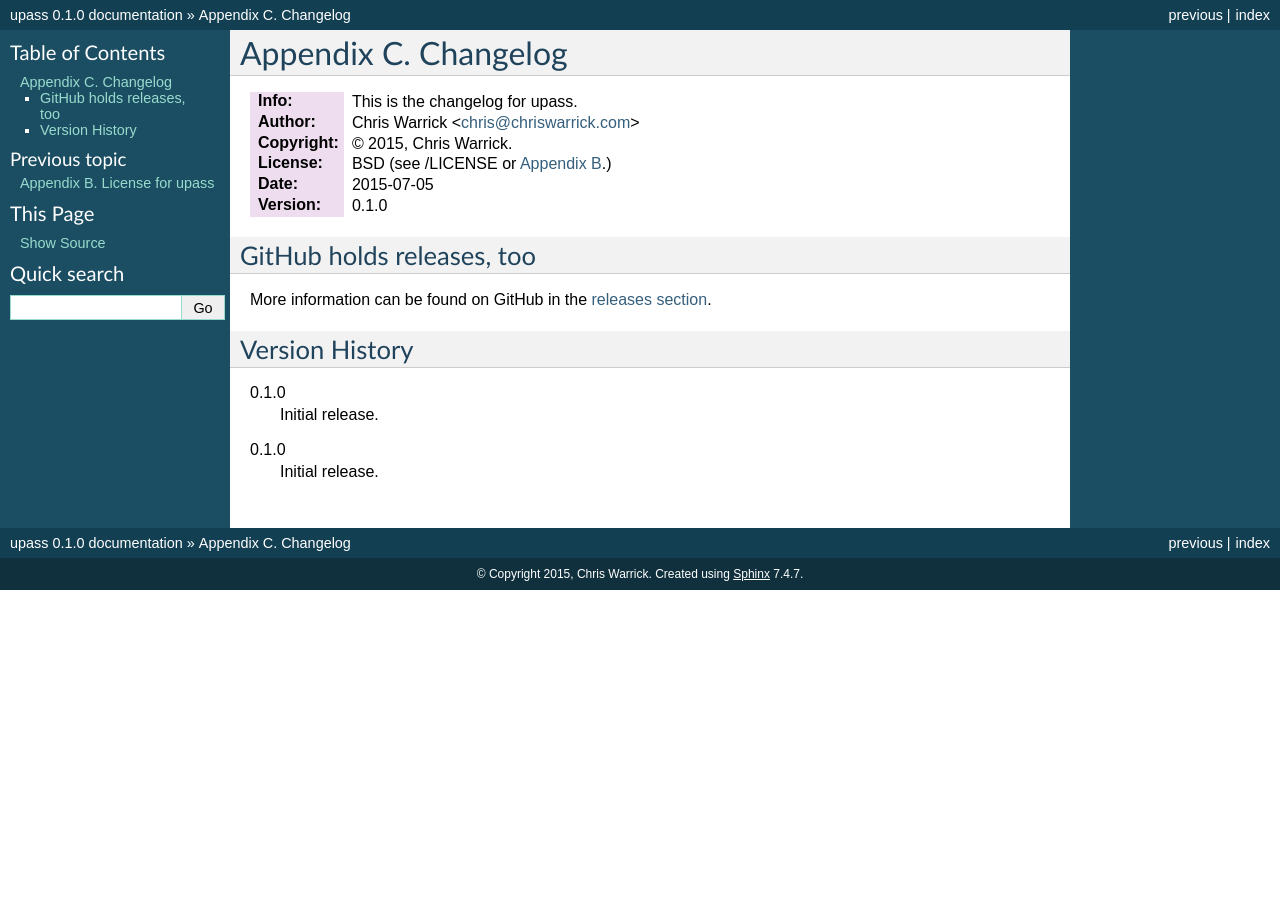
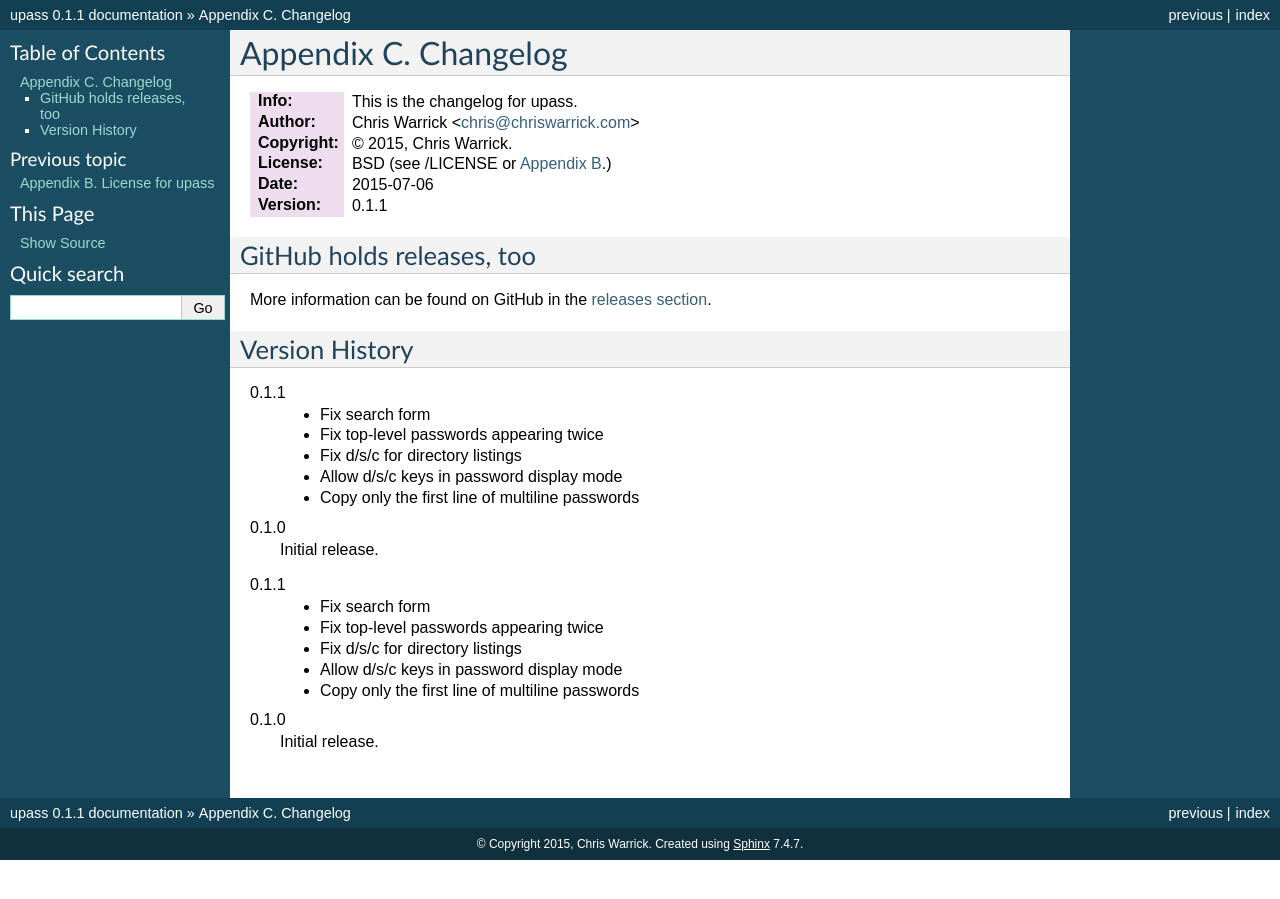
Before and after one commit to Kwpolska/upass, a Sphinx documentation site: the page built from docs/CHANGELOG.rst, in a window 1280 px wide. Built offline with Sphinx 7.4.7, drawn with Linux system fonts in a browser that asks for light colours.

Commit message:
v0.1.1: bugfixes galore
Signed-off-by: Chris Warrick <kwpolska@gmail.com>

```diff
--- a/CONTRIBUTING.rst
+++ b/CONTRIBUTING.rst
@@ -5,8 +5,8 @@ Appendix A. Contribution rules
 :Author: Chris Warrick <chris@chriswarrick.com>
 :Copyright: © 2015, Chris Warrick.
 :License: BSD (see /LICENSE or :doc:`Appendix B <LICENSE>`.)
-:Date: 2015-07-05
-:Version: 0.1.0
+:Date: 2015-07-06
+:Version: 0.1.1
 
 .. index:: contributing
 
--- a/README.rst
+++ b/README.rst
@@ -4,8 +4,8 @@ upass.  Console UI for pass.
 :Info: This is the README file for upass.
 :Author: Chris Warrick <chris@chriswarrick.com>
 :Copyright: © 2015, Chris Warrick.
-:Date: 2015-07-05
-:Version: 0.1.0
+:Date: 2015-07-06
+:Version: 0.1.1
 
 INSTALLATION
 ------------
--- a/docs/CHANGELOG.rst
+++ b/docs/CHANGELOG.rst
@@ -5,8 +5,8 @@ Appendix C. Changelog
 :Author: Chris Warrick <chris@chriswarrick.com>
 :Copyright: © 2015, Chris Warrick.
 :License: BSD (see /LICENSE or :doc:`Appendix B <LICENSE>`.)
-:Date: 2015-07-05
-:Version: 0.1.0
+:Date: 2015-07-06
+:Version: 0.1.1
 
 .. index:: CHANGELOG
 
@@ -19,8 +19,22 @@ More information can be found on GitHub in the `releases section
 Version History
 ===============
 
+0.1.1
+    * Fix search form
+    * Fix top-level passwords appearing twice
+    * Fix d/s/c for directory listings
+    * Allow d/s/c keys in password display mode
+    * Copy only the first line of multiline passwords
+
 0.1.0
     Initial release.
 
+0.1.1
+    * Fix search form
+    * Fix top-level passwords appearing twice
+    * Fix d/s/c for directory listings
+    * Allow d/s/c keys in password display mode
+    * Copy only the first line of multiline passwords
+
 0.1.0
     Initial release.
--- a/docs/CONTRIBUTING.rst
+++ b/docs/CONTRIBUTING.rst
@@ -5,8 +5,8 @@ Appendix A. Contribution rules
 :Author: Chris Warrick <chris@chriswarrick.com>
 :Copyright: © 2015, Chris Warrick.
 :License: BSD (see /LICENSE or :doc:`Appendix B <LICENSE>`.)
-:Date: 2015-07-05
-:Version: 0.1.0
+:Date: 2015-07-06
+:Version: 0.1.1
 
 .. index:: contributing
 
--- a/docs/LICENSE.rst
+++ b/docs/LICENSE.rst
@@ -5,8 +5,8 @@ Appendix B. License for upass
 :Author: Chris Warrick <chris@chriswarrick.com>
 :Copyright: © 2015, Chris Warrick.
 :License: BSD (see /LICENSE or :doc:`Appendix B <LICENSE>`.)
-:Date: 2015-07-05
-:Version: 0.1.0
+:Date: 2015-07-06
+:Version: 0.1.1
 
 .. index:: LICENSE
 
--- a/docs/README.rst
+++ b/docs/README.rst
@@ -4,8 +4,8 @@ upass.  Console UI for pass.
 :Info: This is the README file for upass.
 :Author: Chris Warrick <chris@chriswarrick.com>
 :Copyright: © 2015, Chris Warrick.
-:Date: 2015-07-05
-:Version: 0.1.0
+:Date: 2015-07-06
+:Version: 0.1.1
 
 INSTALLATION
 ------------
--- a/docs/conf.py
+++ b/docs/conf.py
@@ -48,9 +48,9 @@ copyright = u'2015, Chris Warrick'
 # built documents.
 #
 # The short X.Y version.
-version = '0.1.0'
+version = '0.1.1'
 # The full version, including alpha/beta/rc tags.
-release = '0.1.0'
+release = '0.1.1'
 
 # The language for content autogenerated by Sphinx. Refer to documentation
 # for a list of supported languages.
--- a/setup.py
+++ b/setup.py
@@ -21,7 +21,7 @@ class PyTest(TestCommand):
         sys.exit(errno)
 
 setup(name='upass',
-      version='0.1.0',
+      version='0.1.1',
       description='Console UI for pass.',
       keywords='upass',
       author='Chris Warrick',
--- a/upass/__init__.py
+++ b/upass/__init__.py
@@ -1,5 +1,5 @@
 # -*- encoding: utf-8 -*-
-# upass v0.1.0
+# upass v0.1.1
 # Console UI for pass.
 # Copyright © 2015, Chris Warrick.
 # All rights reserved.
@@ -40,7 +40,7 @@ Console UI for pass.
 """
 
 __title__ = 'upass'
-__version__ = '0.1.0'
+__version__ = '0.1.1'
 __author__ = 'Chris Warrick'
 __license__ = '3-clause BSD'
 __docformat__ = 'restructuredtext en'
```
Also changed, not shown: CHANGELOG.rst (+16 -2 lines), 4 other files.
